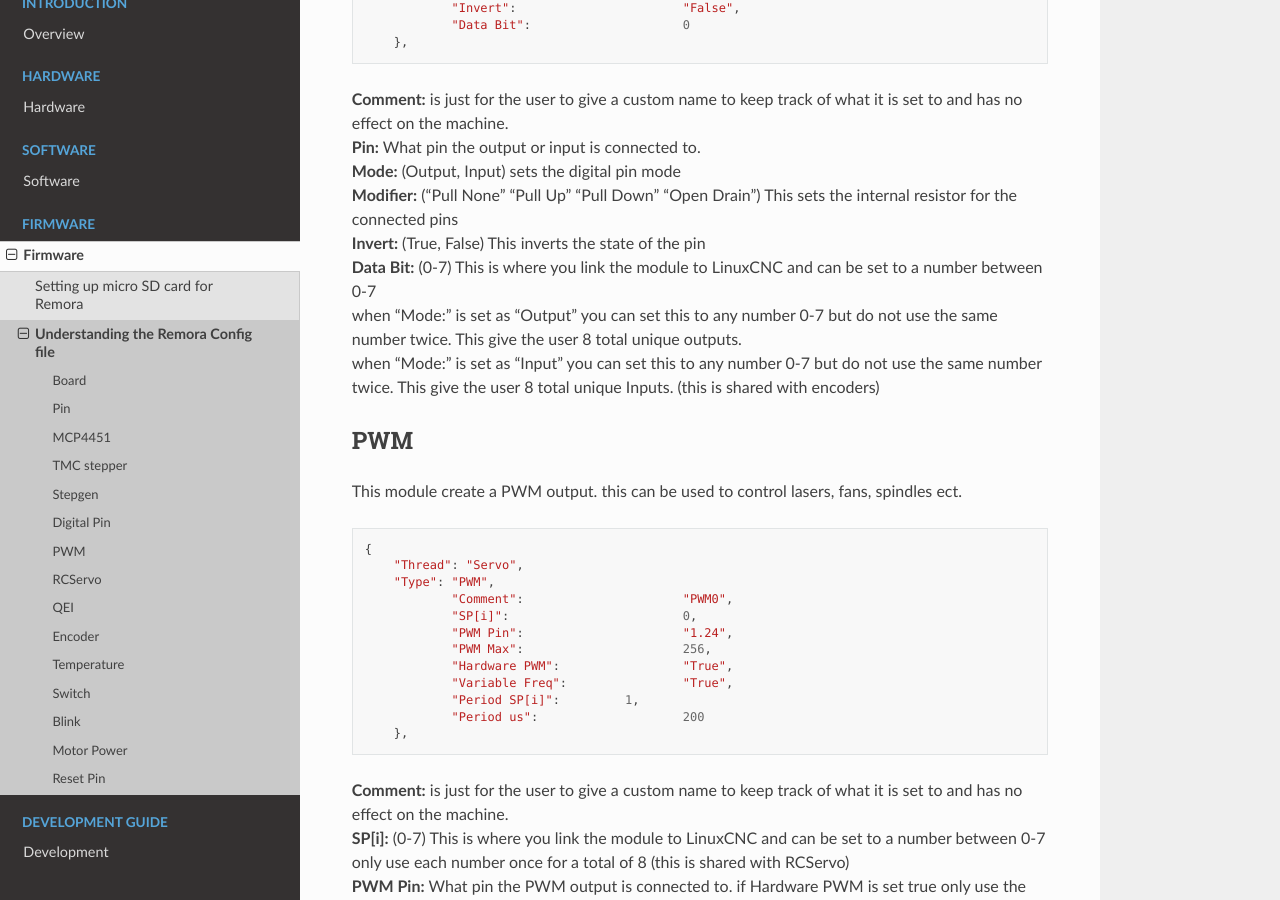
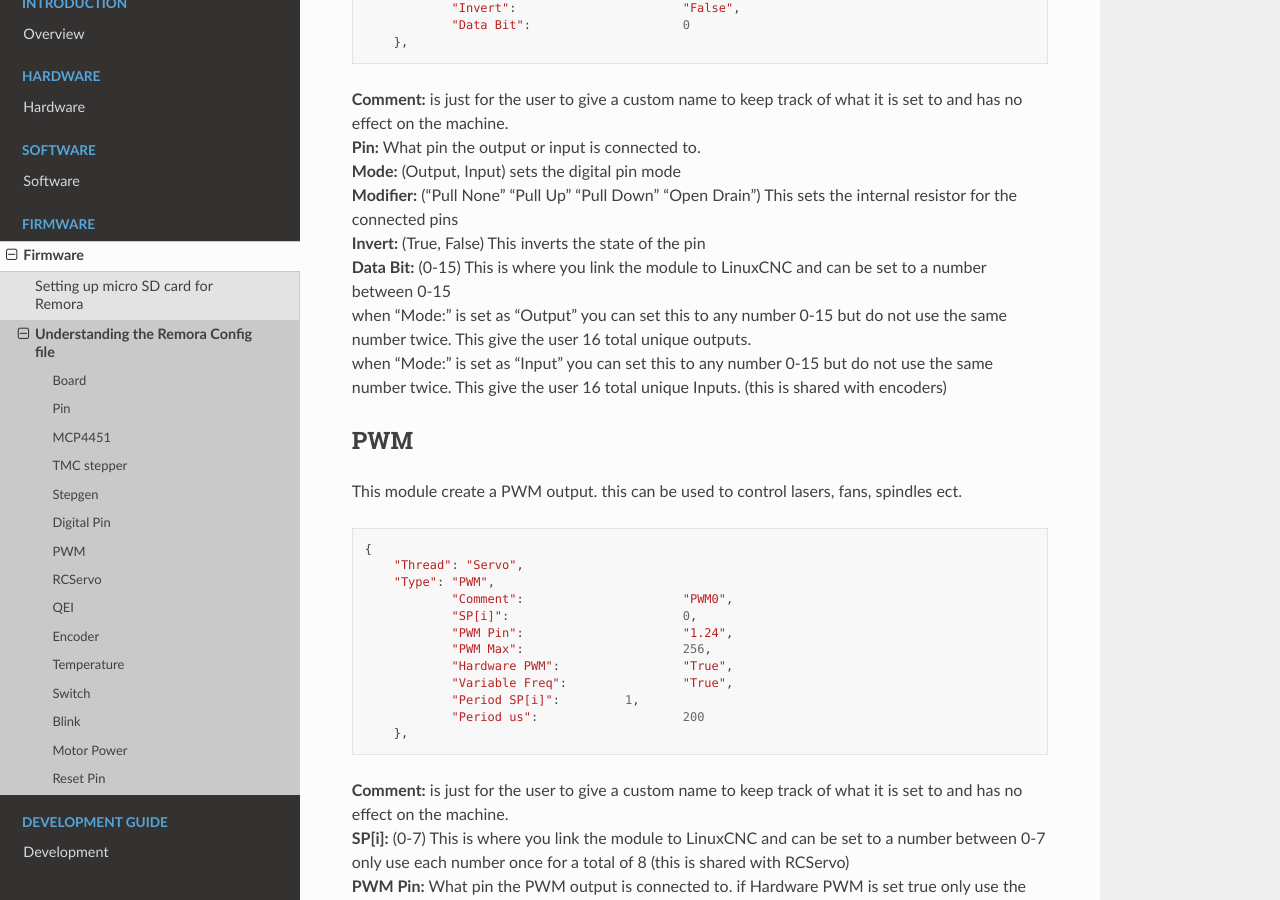
Before and after one commit to scottalford75/Remora-docs, a Sphinx documentation site: the page built from docs/source/firmware/Setup-Config-File.rst, in a window 1280 px wide and 900 px high, scrolled down 2832 px. Built offline with Sphinx 7.4.7 and the Read the Docs theme 2.0.0, drawn with Linux system fonts in a browser that asks for light colours; some of the changed text lies outside the part shown.

Commit message:
update io from 8 to 16

```diff
--- a/docs/source/firmware/Setup-Config-File.rst
+++ b/docs/source/firmware/Setup-Config-File.rst
@@ -143,9 +143,9 @@ This module can create an input or output. This is useful for things like home a
 | **Mode:** (Output, Input) sets the digital pin mode
 | **Modifier:** ("Pull None" "Pull Up" "Pull Down" "Open Drain") This sets the internal resistor for the connected pins
 | **Invert:** (True, False) This inverts the state of the pin
-| **Data Bit:** (0-7) This is where you link the module to LinuxCNC and can be set to a number between 0-7
-| when "Mode:" is set as "Output" you can set this to any number 0-7 but do not use the same number twice. This give the user 8 total unique outputs.
-| when "Mode:" is set as "Input" you can set this to any number 0-7 but do not use the same number twice. This give the user 8 total unique Inputs. (this is shared with encoders)
+| **Data Bit:** (0-15) This is where you link the module to LinuxCNC and can be set to a number between 0-15
+| when "Mode:" is set as "Output" you can set this to any number 0-15 but do not use the same number twice. This give the user 16 total unique outputs.
+| when "Mode:" is set as "Input" you can set this to any number 0-15 but do not use the same number twice. This give the user 16 total unique Inputs. (this is shared with encoders)
 
 PWM
 ---
@@ -213,7 +213,7 @@ QEI
 | **Comment:** is just for the user to give a custom name to keep track of what it is set to and has no effect on the machine.
 | **Modifier:** ("Pull None" "Pull Up" "Pull Down" "Open Drain") This sets the internal resistor for the connected pins
 | **PV[i]:** (0-7) This is where you link the module to LinuxCNC and can be set to a number between 0-7 only use each number once for a total of 8 (this is shared with Encoder and Temperature)
-| **Data Bit:** (0-7) This is where you link the module to LinuxCNC and can be set to a number between 0-7.
+| **Data Bit:** (0-15) This is where you link the module to LinuxCNC and can be set to a number between 0-15.
 | This is shared pool with digital pin input. and only is needed if "Enable Index" is set to "True"
 | **Enable Index:** (True, False) This enables the index pulse on the encoder. if your encoder only has a and b set this to false
 
@@ -240,7 +240,7 @@ This is a software encoder module for low to mid speed encoders useful for axis
 | **Index Pin:** What pin the index pulse connected to. If this is set to "" with no value index is disabled.
 | **Modifier:** ("Pull None" "Pull Up" "Pull Down" "Open Drain") This sets the internal resistor for the connected pins
 | **PV[i]:** (0-7) This is where you link the module to LinuxCNC and can be set to a number between 0-7 only use each number once for a total of 8 (this is shared with QEM and Temperature)
-| **Data Bit:** (0-7) This is where you link the module to LinuxCNC and can be set to a number between 0-7. This is shared pool with digital pin input. and only is needed if "Enable Index" is not set to ""
+| **Data Bit:** (0-15) This is where you link the module to LinuxCNC and can be set to a number between 0-15. This is shared pool with digital pin input. and only is needed if "Enable Index" is not set to ""
 
 
 Temperature
```
